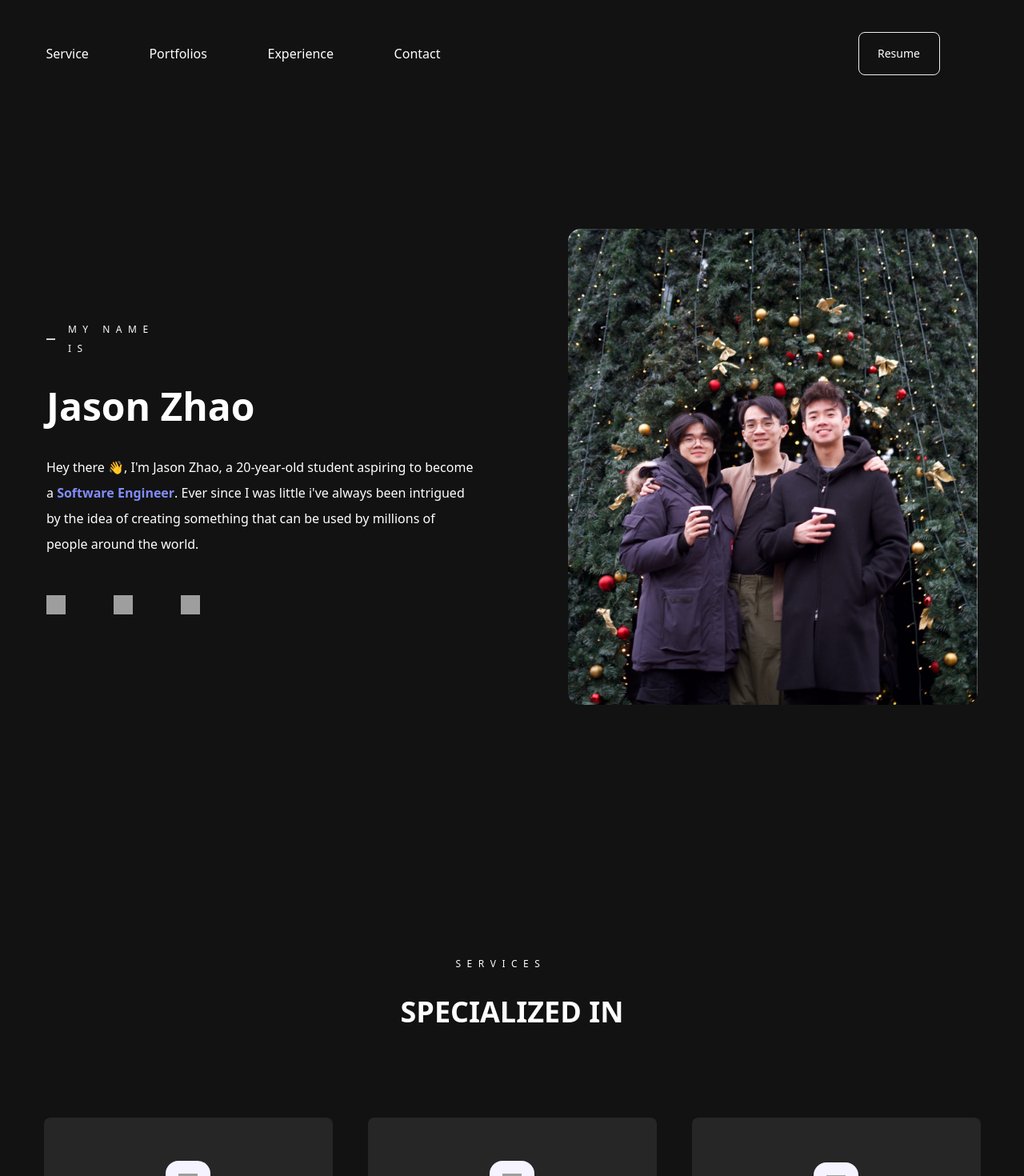
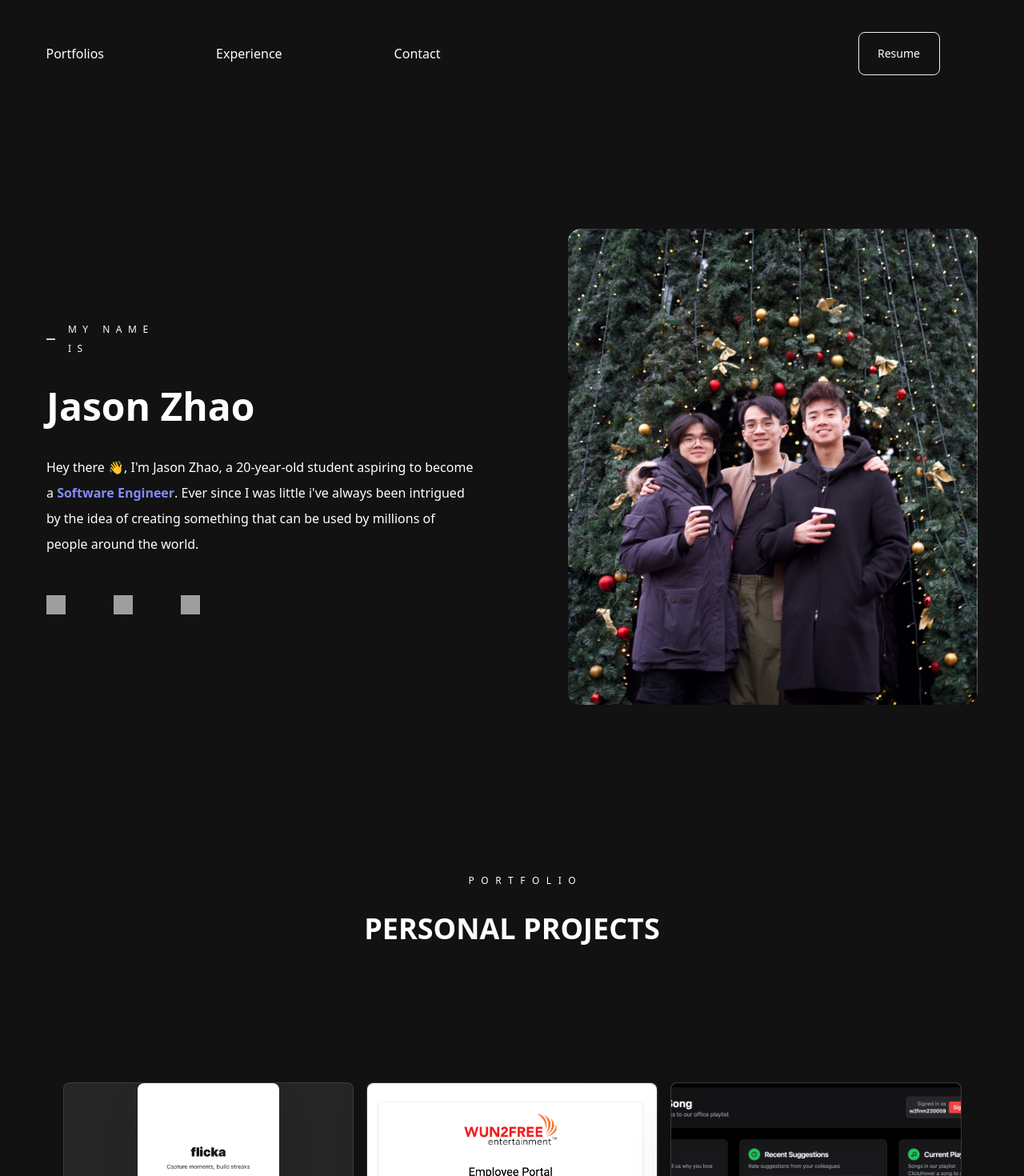
Before and after one commit to zhaojzn/profile, a React (Vite) app: page / in a window 1280 px wide. Shown: the top 1470 px of the page at 80% size. Built offline with nearby package versions, Linux system fonts and the light colour scheme; grey boxes are pictures that could not be loaded.

Commit message:
pp update

```diff
--- a/src/components/Navbar.jsx
+++ b/src/components/Navbar.jsx
@@ -29,12 +29,12 @@ const Navbar = () => {
       className="aspect-[2.78] object-cover object-center w-[114px] self-center shrink-0 my-auto"
     /> */}
       <div className="justify-between items-start self-center flex w-[493px] max-w-full gap-5 my-auto max-md:flex-wrap max-md:justify-center">
-        <div className="text-white text-base font-medium self-stretch">
+        {/* <div className="text-white text-base font-medium self-stretch">
 
           <button onClick={() => scroll('#special')}>
             Service
           </button>
-        </div>
+        </div> */}
         <div className="text-white text-base self-stretch">
           <button onClick={() => scroll('#projects')}>
             Portfolios
--- a/src/pages/Home.jsx
+++ b/src/pages/Home.jsx
@@ -1,7 +1,7 @@
 import * as React from "react";
 import Navbar from "../components/Navbar";
 import About from "../components/About";
-import Special from "../components/Special";
+// import Special from "../components/Special";
 import Work from "../components/Work/Work";
 import Footer from "../components/Footer";
 import Status from "../components/Status";
@@ -12,7 +12,7 @@ export default function Home() {
     <div className="bg-bg flex flex-col">
       <Navbar/>
       <About/>
-      <Special/>
+      {/* <Special/> */}
       <Projects/>
       <Work/>
       <Status/>
```
